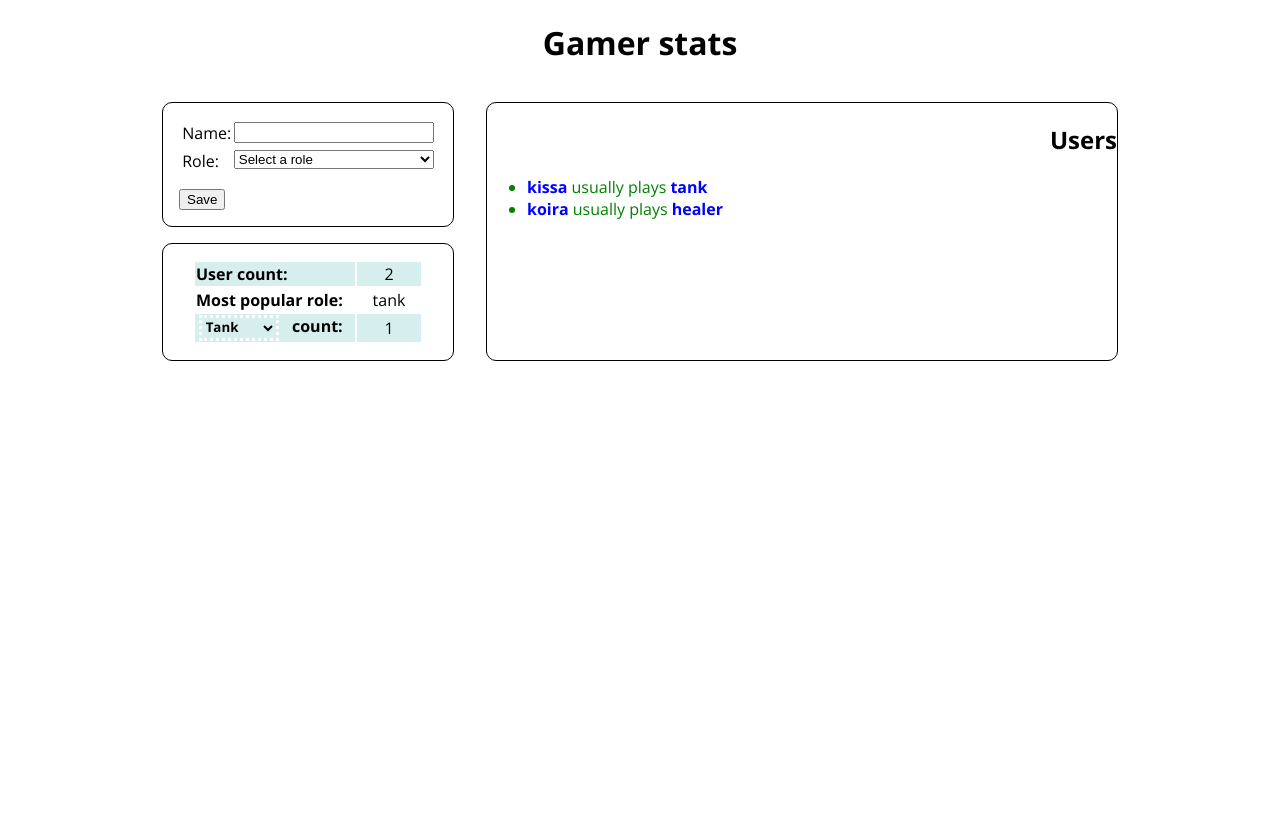
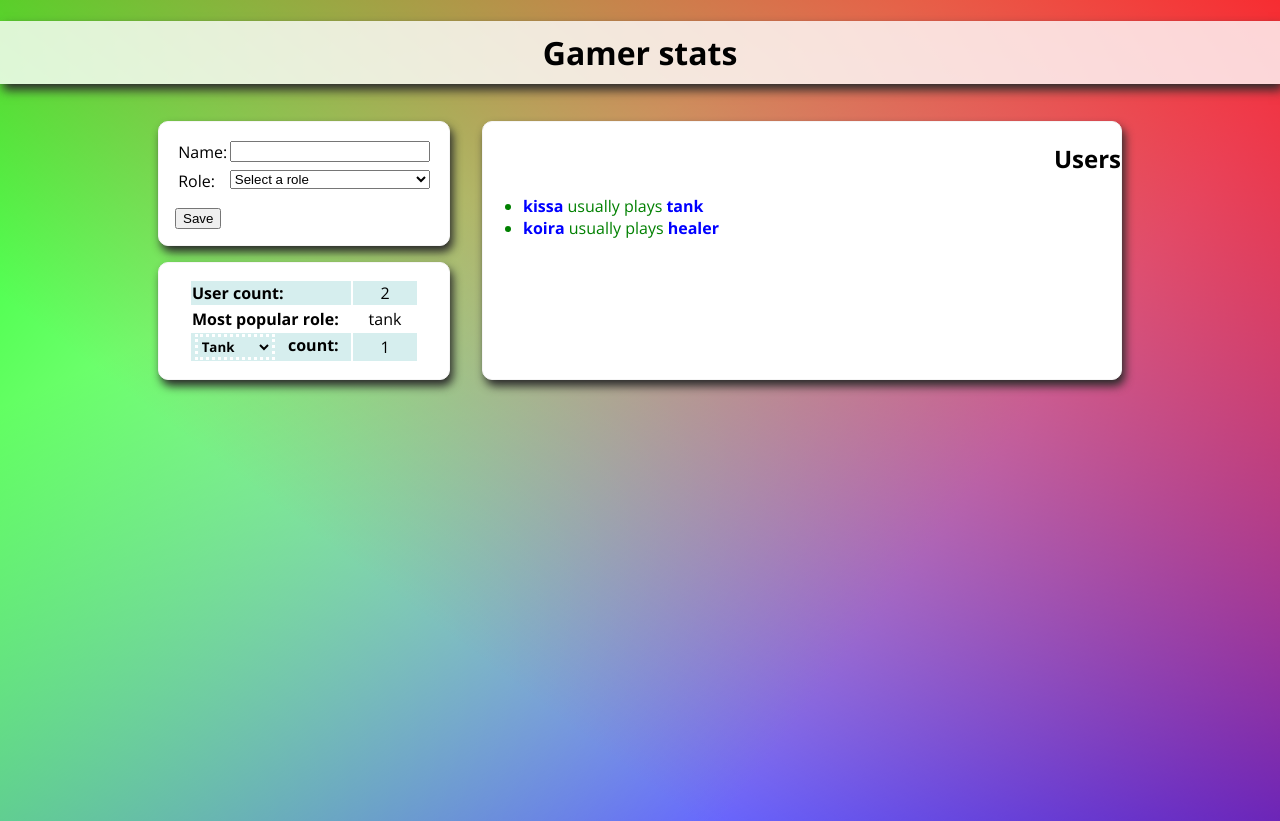
Before and after one commit to johtoryhma/supreme-happiness, a React (Create React App) app: page / in a window 1280 px wide. Before the commit the page ends 800 px from the top, so only its background shows below. Built offline with nearby package versions, Linux system fonts and the light colour scheme.

Commit message:
background color gradient

```diff
--- a/src/App.css
+++ b/src/App.css
@@ -3,16 +3,24 @@ html {
   -moz-box-sizing: border-box;
   box-sizing: border-box;
   font-family: "Open Sans", sans-serif;
+  background: linear-gradient(217deg, rgba(255,0,0,.8), rgba(255,0,0,0) 70.71%),
+    linear-gradient(127deg, rgba(0,255,0,.8), rgba(0,255,0,0) 70.71%),
+    linear-gradient(336deg, rgba(0,0,255,.8), rgba(0,0,255,0) 70.71%);
+}
+
+html, body {
+  margin: 0;
+  padding: 0;
+}
+
+body {
+  height: 100vh;
 }
 
 *,
 *:before,
 *:after {
   box-sizing: inherit;
-}
-
-h1 {
-  text-align: center;
 }
 
 .main-container {
@@ -27,8 +35,10 @@ h1 {
 .stats-container {
   max-width: 20em;
   border-radius: 10px;
-  border: 1px solid black;
+  border: 1px solid whitesmoke;
   margin: 1em;
+  background-color: white;
+  box-shadow: 3px 6px 10px rgb(43, 43, 43);
 }
 
 .form-container,
--- a/src/App.js
+++ b/src/App.js
@@ -1,7 +1,8 @@
-import { useState } from "react";
+import { useEffect, useState } from "react";
 import Form from "./components/Form";
 import UserList from "./components/UserList";
 import Statbox from "./components/Statbox";
+import Header from "./components/Header";
 import "./App.css";
 
 function App() {
@@ -16,6 +17,8 @@ function App() {
     { name: "dps", id: 3, count: 0 },
     { name: "flex", id: 4, count: 0 },
   ]);
+
+  //useEffect(() => { document.body.style.backgroundColor = 'aquamarine' }, []);
 
   /**
    * Adds user to users
@@ -37,7 +40,7 @@ function App() {
 
   return (
     <div>
-      <h1>Gamer stats</h1>
+      <Header text="Gamer stats" />
       <div className="main-container">
         <div className="fs-container">
           <div className="form-container">
--- /dev/null
+++ b/src/components/Header.js
@@ -0,0 +1,10 @@
+import "../style/header.css";
+const Header = ({text}) => {
+    return (
+        <div className="header-container">
+            <h1>{text}</h1>
+        </div>
+    )
+}
+
+export default Header;
--- /dev/null
+++ b/src/style/header.css
@@ -0,0 +1,11 @@
+.header-container {
+    background-color: rgba(255, 255, 255, 0.8);
+    width: 100vw;
+    display: block;
+    box-shadow: 3px 6px 10px rgb(43, 43, 43);
+    text-align: center;
+}
+
+.header-container h1 {
+    padding: .3em;
+}
```
